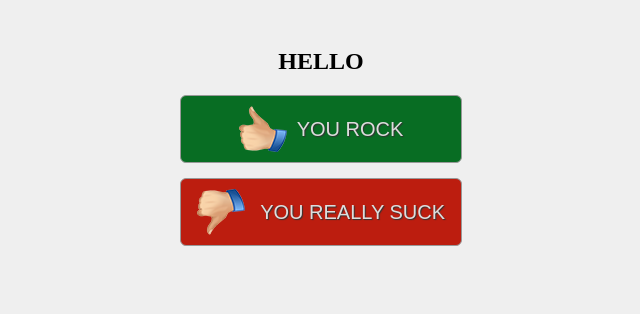
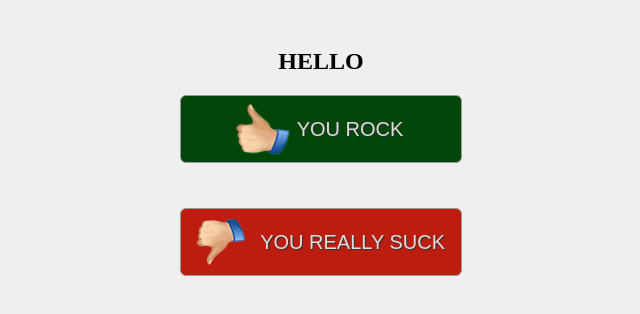
Before and after one commit to bitmole/voteup, a website: page index.html in a window 1280 px wide. In both pictures the pointer is over the link "YOU ROCK". Shown: the whole page, without its empty margins (319-959 px from the left). Drawn offline with nearby package versions, Linux system fonts and the light colour scheme.

Commit message:
Issue #1: added hover states

```diff
--- a/index.html
+++ b/index.html
@@ -16,9 +16,13 @@
     <style>
         body{background: #efefef;text-align:center;padding:20px 5px;}
         h2{text-transform: uppercase;}
-        a{display:block;width:100%;height:46px;max-width:280px;padding:10px 0;margin:15px auto;border-radius:6px;background:#086D23;text-decoration:none;color:#ddd;font:20px/46px sans-serif;text-transform: uppercase;border:1px solid #999;text-shadow: 1px 1px 1px #333;}
+        a{display:block;width:100%;height:46px;max-width:280px;padding:10px 0;margin:15px auto 45px auto;border-radius:6px;background:#086D23;text-decoration:none;color:#ddd;font:20px/46px sans-serif;text-transform: uppercase;border:1px solid #999;text-shadow: 1px 1px 1px #333;-webkit-transition: all .2s ease-in-out;}
         a.down{background-color:#BC1D0F;}
         a img{vertical-align:top;margin-right:10px}
+        a:hover,a:active{background-color: #014609;}
+        a.down:hover,a.down:active{background-color: #AD310B;
+    transition: background-color 1ms linear;}
+        a:hover img,a:active img{-webkit-transform: scale(1.1);}
     </style>
 </head>
 
```
Also changed, not shown: admin.html (+2 -1 lines).
